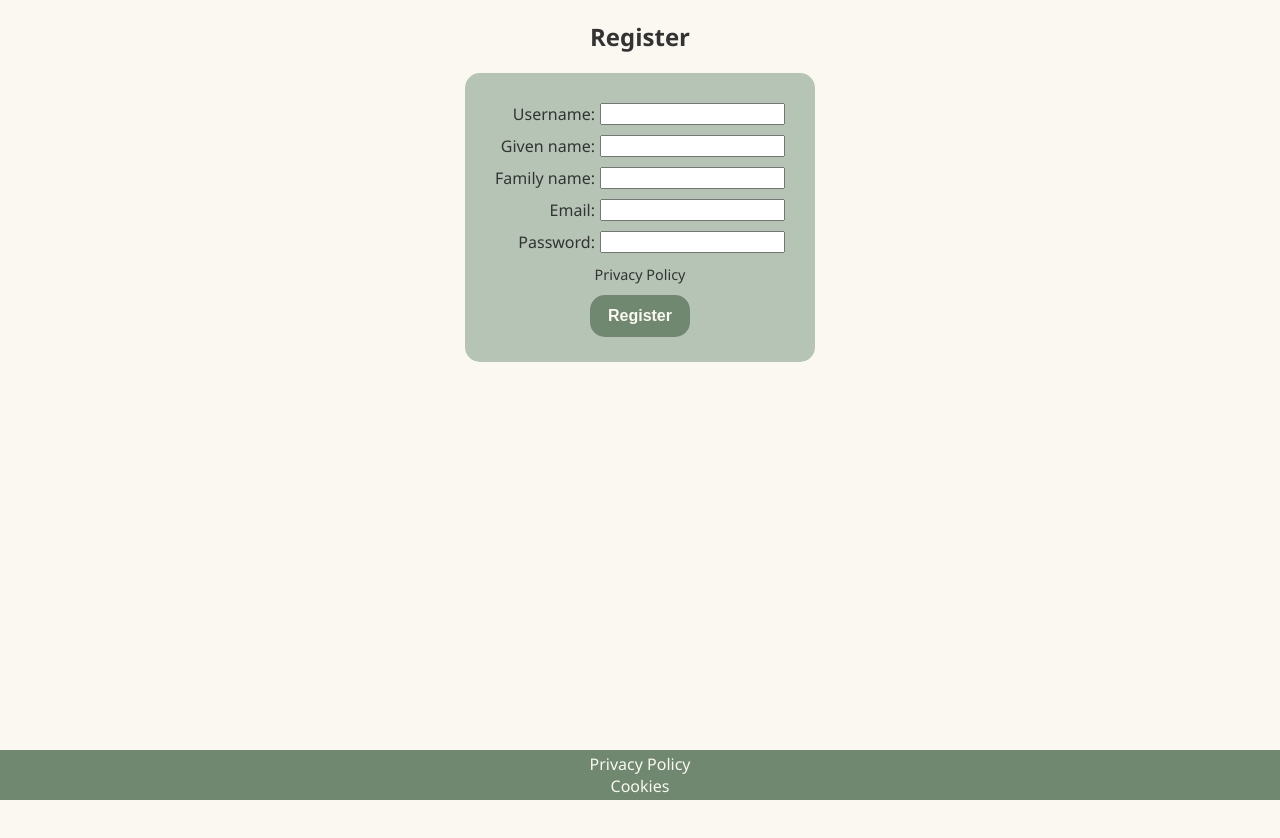
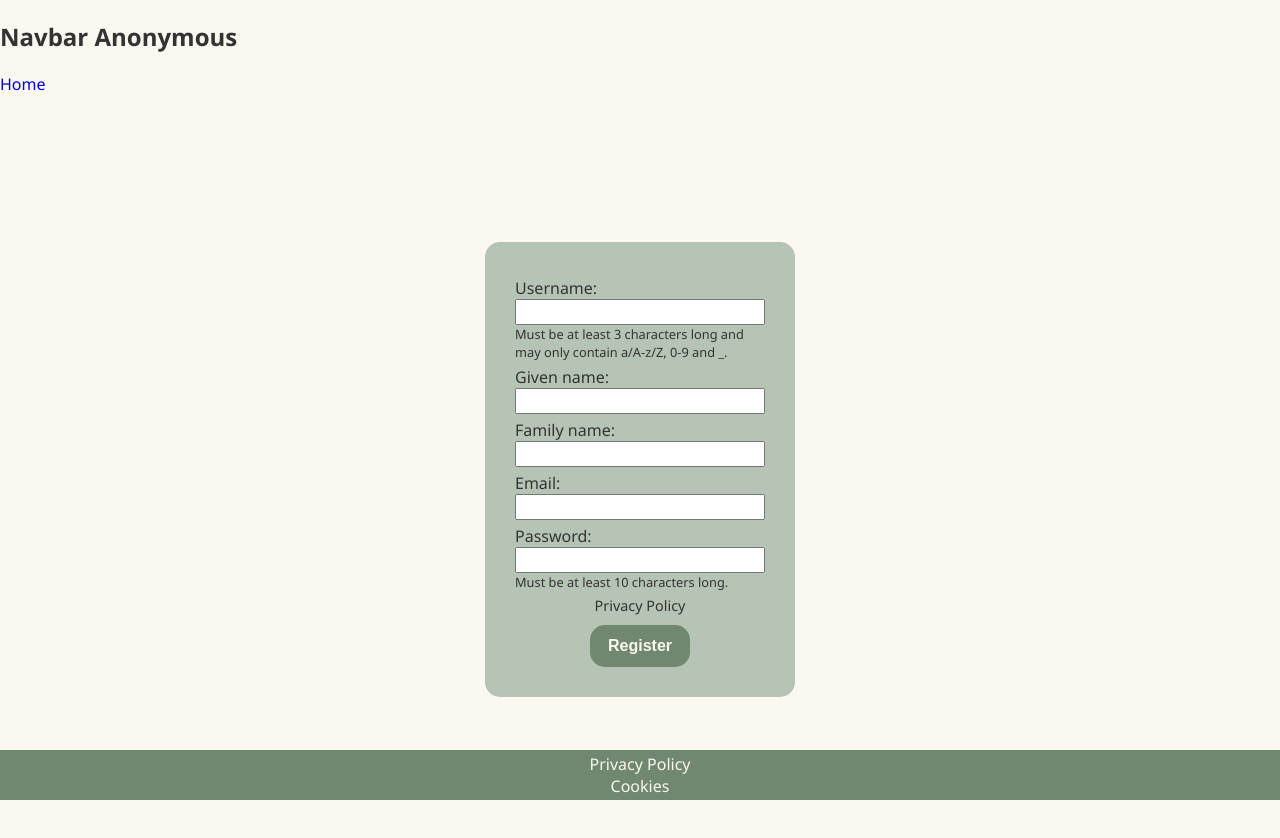
Before and after one commit to EllinorHenriksson/BookByte-Client-App, a React (Create React App) app: page /register in a window 1280 px wide. Shown: the top 838 px of the page. Before the commit the page ends 800 px from the top, so only its background shows below. Built offline with nearby package versions, Linux system fonts and the light colour scheme; no server answers.

Commit message:
Continue working with registration form

```diff
--- a/src/components/App.js
+++ b/src/components/App.js
@@ -1,7 +1,8 @@
 import { useState } from 'react'
 
 import { BrowserRouter as Router, Routes, Route } from 'react-router-dom'
-import Navbar from './Navbar.js'
+import NavbarAuthenticated from './NavbarAuthenticated.js'
+import NavbarAnonymous from './NavbarAnonymous.js'
 import Login from './Login.js'
 import Register from './Register.js'
 import Policy from './PrivacyPolicy.js'
@@ -36,7 +37,8 @@ function App () {
   return (
     <Router>
       <div className="app">
-        { authenticated && <Navbar /> }
+        { !authenticated && <NavbarAnonymous /> }
+        { authenticated && <NavbarAuthenticated /> }
         <div className="content">
           <Routes>
             { !authenticated && <Route path="/" element={<HomeAnonymous /> }/>}
--- a/src/components/HomeAnonymous.js
+++ b/src/components/HomeAnonymous.js
@@ -9,10 +9,12 @@ function HomeAnonymous () {
   return (
     <div className="home-anonymous">
       <h1>Welcome to BookByte</h1>
+      <img alt="Illustration of books" src="images/book-byte.png"></img>
       <p>Makes book swapping easy!</p>
-      <img alt="Illustration of books" src="images/book-byte.png"></img>
-      <Link to="/login">Login</Link>
-      <Link to="/register">Register</Link>
+      <div>
+        <Link to="/login">Login</Link>
+        <Link to="/register">Register</Link>
+      </div>
     </div>
   )
 }
--- a/src/components/Navbar.js
+++ /dev/null
@@ -1,17 +0,0 @@
-import { Link } from 'react-router-dom'
-
-/**
- * The Navbar component.
- *
- * @returns {object} The jsx html template.
- */
-function Navbar () {
-  return (
-    <div className="navbar">
-      <h2>Navbar</h2>
-      <Link to="/">Home</Link>
-    </div>
-  )
-}
-
-export default Navbar
--- /dev/null
+++ b/src/components/NavbarAnonymous.js
@@ -0,0 +1,17 @@
+import { Link } from 'react-router-dom'
+
+/**
+ * The NavbarAnonymous component.
+ *
+ * @returns {object} The jsx html template.
+ */
+function NavbarAnonymous () {
+  return (
+    <div className="navbar-anonymous">
+      <h2>Navbar Anonymous</h2>
+      <Link to="/">Home</Link>
+    </div>
+  )
+}
+
+export default NavbarAnonymous
--- /dev/null
+++ b/src/components/NavbarAuthenticated.js
@@ -0,0 +1,17 @@
+import { Link } from 'react-router-dom'
+
+/**
+ * The NavbarAuthenticated component.
+ *
+ * @returns {object} The jsx html template.
+ */
+function NavbarAuthenticated () {
+  return (
+    <div className="navbar-authenticated">
+      <h2>Navbar Authenticated</h2>
+      <Link to="/">Home</Link>
+    </div>
+  )
+}
+
+export default NavbarAuthenticated
--- a/src/components/Register.js
+++ b/src/components/Register.js
@@ -8,32 +8,38 @@ import { Link } from 'react-router-dom'
 function Register () {
   return (
     <div className="register">
-      <h2>Register</h2>
       <form>
-        <label>Username:
+        <label for="username">Username:</label>
         <input
           type="text"
-          required>
-        </input></label>
-        <label>Given name:
+          required
+          id="username">
+        </input>
+        <div class="info">Must be at least 3 characters long and may only contain a/A-z/Z, 0-9 and _.</div>
+        <label for="given-name">Given name:</label>
         <input
           type="text"
-          required>
-        </input></label>
-        <label>Family name:
+          required
+          id="given-name">
+        </input>
+        <label for="family-name">Family name:</label>
         <input
-          type="text">
-        </input></label>
-        <label>Email:
+          type="text"
+          id="family-name">
+        </input>
+        <label for="email">Email:</label>
         <input
           type="email"
-          required>
-        </input></label>
-        <label>Password:
+          required
+          id="email">
+        </input>
+        <label for="password">Password:</label>
         <input
           type="password"
-          required>
-        </input></label>
+          required
+          id="password">
+        </input>
+        <div class="info">Must be at least 10 characters long.</div>
         <Link to="./privacy-policy">Privacy Policy</Link>
         <button>Register</button>
       </form>
--- a/src/index.css
+++ b/src/index.css
@@ -14,6 +14,10 @@ body {
 
 a {
   text-decoration: none;
+}
+
+button:hover {
+  cursor: pointer;
 }
 
 /* Styling of footer */
@@ -38,17 +42,15 @@ a {
   text-decoration: underline;
 }
 
-/* Styling of content div */
-
-.content {
-  text-align: center;
-}
-
 /* Styling of home page for anonymous users */
 
 .home-anonymous {
   height: calc(100vh - 50px);
   overflow: auto;
+  display: flex;
+  flex-direction: column;
+  align-items: center;
+  justify-content: center;
 }
 
 .home-anonymous p {
@@ -64,6 +66,7 @@ a {
   background-color: rgb(111, 136, 111);
   margin: 5px;
   width: 100px;
+  text-align: center;
 }
 
 .home-anonymous a:link, .home-anonymous a:visited {
@@ -77,32 +80,45 @@ a {
 }
 
 .home-anonymous img {
-  height: 50%;
-  display: block;
-  margin: 30px auto;
+  height: 40%;
+  min-height: 150px;
 }
 
 /* Styling for registration page */
 .register {
   height: calc(100vh - 50px);
   overflow: auto;
-  display: ;
+  display: flex;
+  flex-direction: column;
+  align-items: center;
+  text-align: center;
+  justify-content: center;
 }
 
 .register form {
   background-color: rgb(181, 196, 181);
-  padding: 20px;
+  padding: 30px;
   width: max-content;
   margin: 10px auto;
   border-radius: 15px;
+  text-align: left;
 }
 
 .register label {
   display: block;
-  margin: 10px;
-  display: flex;
-  justify-content: flex-end;
-  gap: 5px;
+  margin-top: 5px;
+}
+
+.register input {
+  width: 250px;
+  padding: 3px;
+  font-size: 0.9rem;
+}
+
+.register div.info {
+  position: relative;
+  width: 250px;
+  font-size: 0.8rem;
 }
 
 .register button {
@@ -114,7 +130,7 @@ a {
   background-color: rgb(111, 136, 111);
   margin: 5px;
   width: 100px;
-  margin: 5px auto;
+  margin: 0 auto;
   color:rgb(250, 248, 240);
   font-size: 1rem;
   margin-top: 10px;
@@ -128,6 +144,9 @@ a {
 
 .register a {
   font-size: 0.9rem;
+  display: block;
+  text-align: center;
+  margin: 5px;
 }
 
 .register a:link, .register a:visited {
```
